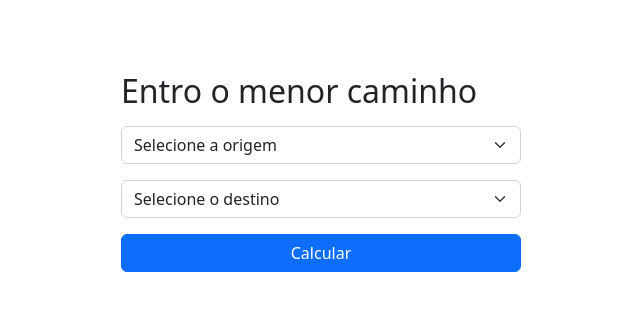
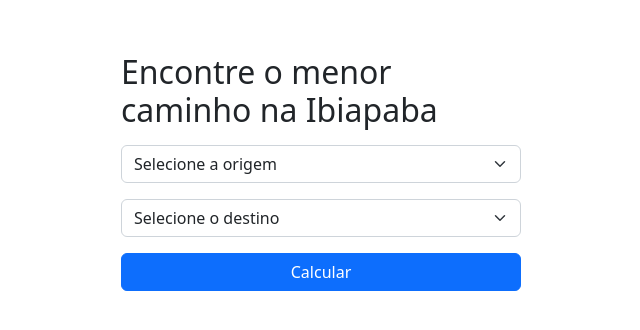
Before and after one commit to gab-braga/search-ibiapaba, a plain HTML site: page docs/index.html in a window 1280 px wide. Shown: the part 228-558 px from the top of the page, without its empty margins (319-959 px from the left). Drawn offline with nearby package versions, Linux system fonts and the light colour scheme.

Commit message:
Update index.html

```diff
--- a/docs/index.html
+++ b/docs/index.html
@@ -13,7 +13,7 @@
 <body>
     <div class="container">
         <section>
-            <h2>Entro o menor caminho</h2>
+            <h2>Encontre o menor caminho na Ibiapaba</h2>
             <div class="form">
                 <select class="form-select mt-3" id="origem">
                     <option selected disabled value="0">Selecione a origem</option>
```
